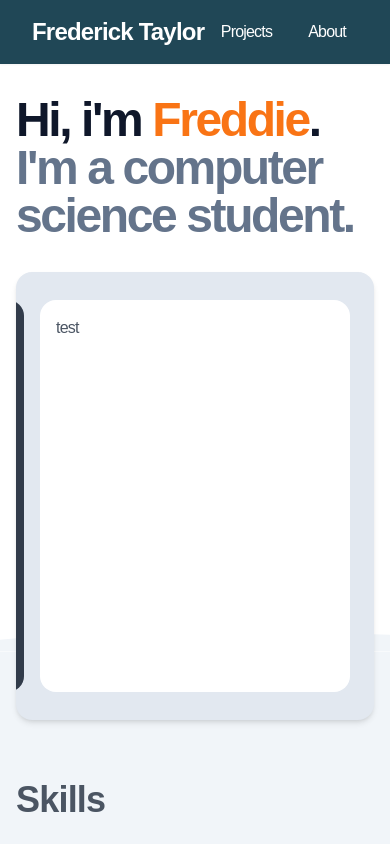
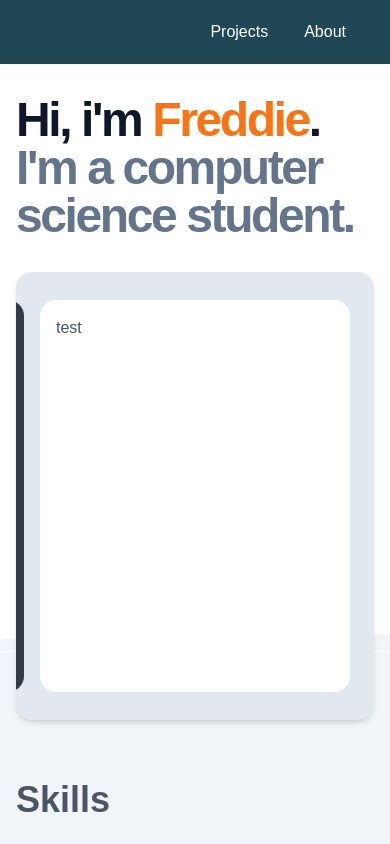
Before and after one commit to FT111/portfolio, a Next.js app: page / in a window 390 px wide. Shown: the top 844 px of the page. Built offline with nearby package versions, Linux system fonts and the light colour scheme; grey boxes are pictures that could not be loaded; a web font is replaced by a local one.

Commit message:
Minor layout changes

```diff
--- a/src/app/layout.tsx
+++ b/src/app/layout.tsx
@@ -1,6 +1,6 @@
 import React from "react";
-import {Analytics} from "@vercel/analytics/react";
-import {SpeedInsights} from "@vercel/speed-insights/next";
+import { Analytics } from "@vercel/analytics/react";
+import { SpeedInsights } from "@vercel/speed-insights/next";
 
 import Satoshi from "next/font/local";
 import "./globals.css";
@@ -20,7 +20,7 @@ export default function RootLayout({
 	return (
 		<html
 			lang="en"
-      className={`${SatoshiFont.variable} scroll-smooth tracking-tighter sm:tracking-normal`}
+			className={`${SatoshiFont.variable} scroll-smooth sm:tracking-normal`}
 		>
 			<Analytics />
 			<SpeedInsights />
--- a/src/components/navbar.tsx
+++ b/src/components/navbar.tsx
@@ -49,7 +49,7 @@ export default function Navbar() {
 		>
 			<div className="pl-8">
 				<Link href="/">
-					<p className="text-2xl font-bold">Frederick Taylor</p>
+					<p className="text-2xl font-bold hidden md:block">Frederick Taylor</p>
 				</Link>
 			</div>
 			<div className="flex flex-row gap-3 pr-8">
```
Lines whose indentation alone changed are shown as unchanged.
